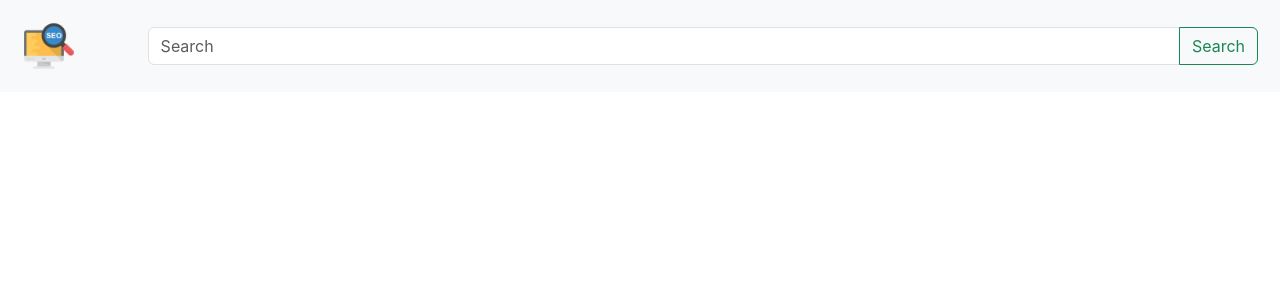
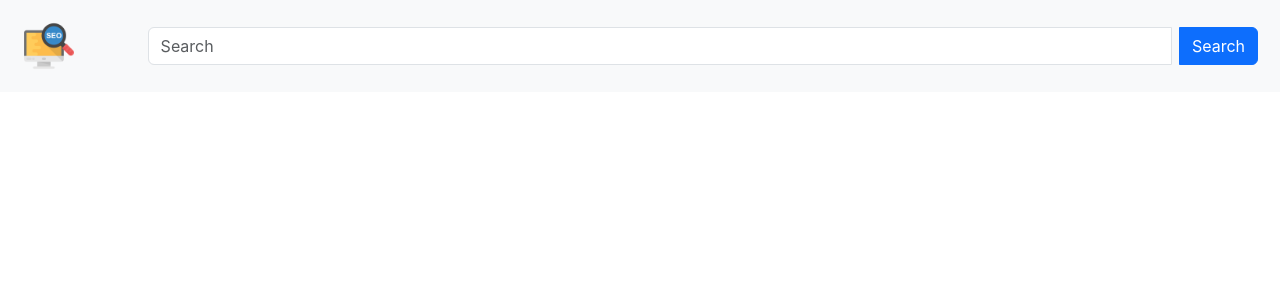
Before and after one commit to jearx85/search-ui, a React (Create React App) app: page / in a window 1280 px wide. Shown: the top 300 px of the page. Built offline with nearby package versions, Linux system fonts and the light colour scheme.

Commit message:
Envio de titulo al componente de showresults y modificaciones de estilos

```diff
--- a/public/index.html
+++ b/public/index.html
@@ -1,5 +1,5 @@
 <!DOCTYPE html>
-<html lang="en">
+<html lang="es">
   <head>
     <meta charset="utf-8" />
     <link rel="icon" href="%PUBLIC_URL%/favicon.ico" />
--- a/src/App.js
+++ b/src/App.js
@@ -1,4 +1,3 @@
-import logo from './logo.svg';
 import './App.css';
 import MainRouter from "./routes/MainRouter";
 
--- a/src/components/navbar/SearchBar.js
+++ b/src/components/navbar/SearchBar.js
@@ -5,12 +5,35 @@ import './SeacrhBar.css';
 
 export default function SearchBar() {
   const [showResults, setShowResults] = useState(false);
+  const [titulo, setTitulo] = useState(''); // Declarar el estado para titulo
+
+  const search = document.getElementById('search-box');
 
   const handleSearch = () => {
-    // Realiza alguna lógica de búsqueda aquí si es necesario
-    // Por ejemplo, puedes hacer una llamada a una API
-    // Luego, muestra los resultados al configurar showResults en true
+    const valor_busqueda = search.value;
+    console.log(valor_busqueda);
+
+    const url = `http://192.168.50.230:8087/query/${valor_busqueda}`;
+
+    fetch(url, {
+      method: 'GET',
+    })
+      .then((response) => {
+        if (!response.ok) {
+          throw new Error('Network response was not ok');
+        }
+        return response.json();
+      })
+      .then((data) => {
+        const titulo = data.hits[0]._source.title;
+        console.log(data.hits[0]._source.title); // Aquí puedes hacer lo que desees con los datos de la respuesta
+        setTitulo(titulo); // Actualiza el estado con el valor del título
         setShowResults(true);
+      })
+      .catch((error) => {
+        console.error('Error:', error);
+        // Aquí puedes manejar el error, mostrar un mensaje al usuario, etc.
+      });
   };
 
   return (
@@ -25,9 +48,9 @@ export default function SearchBar() {
             </div>
           </nav>
           <form className="d-flex custom-form">
-          <div className="input-group"> {/* Utilizamos input-group de Bootstrap */}
-            <input className="form-control" type="search" placeholder="Search" aria-label="Search" />
-            <button className="btn btn-outline-success" type="button" onClick={handleSearch}>
+            <div className="input-group">
+              <input id="search-box" className="form-control me-2" type="search" placeholder="Search" aria-label="Search" />
+              <button className="btn btn-primary" type="button" onClick={handleSearch}>
                 Search
               </button>
             </div>
@@ -35,8 +58,7 @@ export default function SearchBar() {
         </div>
       </nav>
 
-    {showResults && <ShowResults />}
+      {showResults && <ShowResults titulo={titulo} />}
     </div>
-
   );
 }
--- /dev/null
+++ b/src/components/results/ShowResults.css
@@ -0,0 +1,4 @@
+.cont-card{
+    margin: 10px;
+    padding: 10px;
+}
--- a/src/components/results/ShowResults.js
+++ b/src/components/results/ShowResults.js
@@ -1,16 +1,19 @@
 import React from 'react'
+import './ShowResults.css'
 
-export default function ShowResults() {
+export default function ShowResults({ titulo }) {
   return (
     <div className="container">
-        <div className="card">
-            <h5 className="card-header">Featured</h5>
+      <div className="cont-card">
+      <div className="card">
+            <h5 className="card-header">{titulo}</h5>
             <div className="card-body">
-                <h5 className="card-title">Special title treatment</h5>
+                <h5 className="card-title">Resumen</h5>
                 <p className="card-text">With supporting text below as a natural lead-in to additional content.</p>
-
+                <p className="card-text">url: </p>
             </div>
         </div>
+      </div>
     </div>
   )
 }
```
Lines whose indentation alone changed are shown as unchanged.
